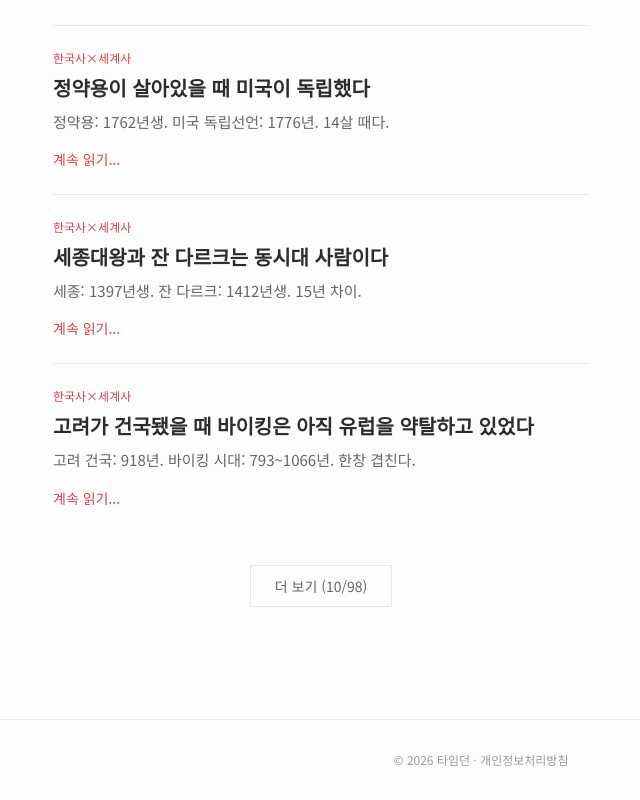
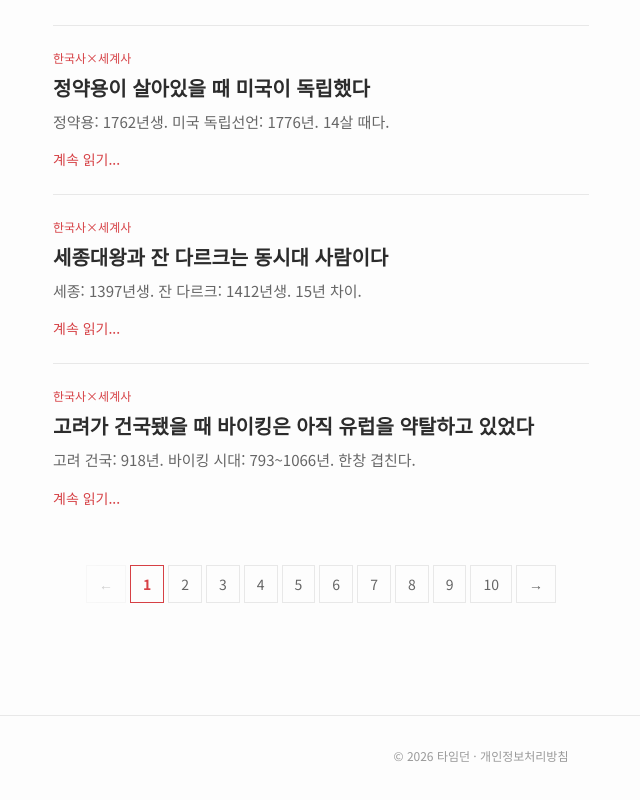
Before and after one commit to donebystudio-kor/timedone, a Next.js app: page / in a window 1280 px wide. Shown: the part 1552-2352 px from the top of the page, without its empty margins (159-799 px from the left). Built offline with nearby package versions, Linux system fonts and the light colour scheme.

Commit message:
페이징을 숫자 방식으로 변경
Co-Authored-By: Claude Opus 4.6 (1M context) <noreply@anthropic.com>

```diff
--- a/components/HomeClient.tsx
+++ b/components/HomeClient.tsx
@@ -25,8 +25,7 @@ export default function HomeClient({ posts }: { posts: Post[] }) {
   ).filter(Boolean) as Post[];
 
   const totalPages = Math.ceil(sortedPosts.length / POSTS_PER_PAGE);
-  const pagedPosts = sortedPosts.slice(0, page * POSTS_PER_PAGE);
-  const hasMore = page < totalPages;
+  const pagedPosts = sortedPosts.slice((page - 1) * POSTS_PER_PAGE, page * POSTS_PER_PAGE);
 
   return (
     <div>
@@ -63,14 +62,35 @@ export default function HomeClient({ posts }: { posts: Post[] }) {
         ))}
       </div>
 
-      {/* 더 보기 */}
-      {hasMore && (
-        <div className="text-center mt-8 pb-4">
+      {/* 페이지네이션 */}
+      {totalPages > 1 && (
+        <div className="flex justify-center items-center gap-1 mt-8 pb-4">
           <button
-            onClick={() => setPage((p) => p + 1)}
-            className="text-sm text-[#666] border border-[#e8e8e8] px-6 py-2.5 hover:border-[#d64045] hover:text-[#d64045] transition-colors"
+            onClick={() => setPage((p) => Math.max(1, p - 1))}
+            disabled={page === 1}
+            className="text-sm text-[#666] border border-[#e8e8e8] px-3 py-2 hover:border-[#d64045] hover:text-[#d64045] transition-colors disabled:opacity-30 disabled:cursor-not-allowed"
           >
-            더 보기 ({pagedPosts.length}/{sortedPosts.length})
+            ←
+          </button>
+          {Array.from({ length: totalPages }, (_, i) => i + 1).map((p) => (
+            <button
+              key={p}
+              onClick={() => setPage(p)}
+              className={`text-sm border px-3 py-2 transition-colors ${
+                p === page
+                  ? "border-[#d64045] text-[#d64045] font-bold"
+                  : "border-[#e8e8e8] text-[#666] hover:border-[#d64045] hover:text-[#d64045]"
+              }`}
+            >
+              {p}
+            </button>
+          ))}
+          <button
+            onClick={() => setPage((p) => Math.min(totalPages, p + 1))}
+            disabled={page === totalPages}
+            className="text-sm text-[#666] border border-[#e8e8e8] px-3 py-2 hover:border-[#d64045] hover:text-[#d64045] transition-colors disabled:opacity-30 disabled:cursor-not-allowed"
+          >
+            →
           </button>
         </div>
       )}
```
